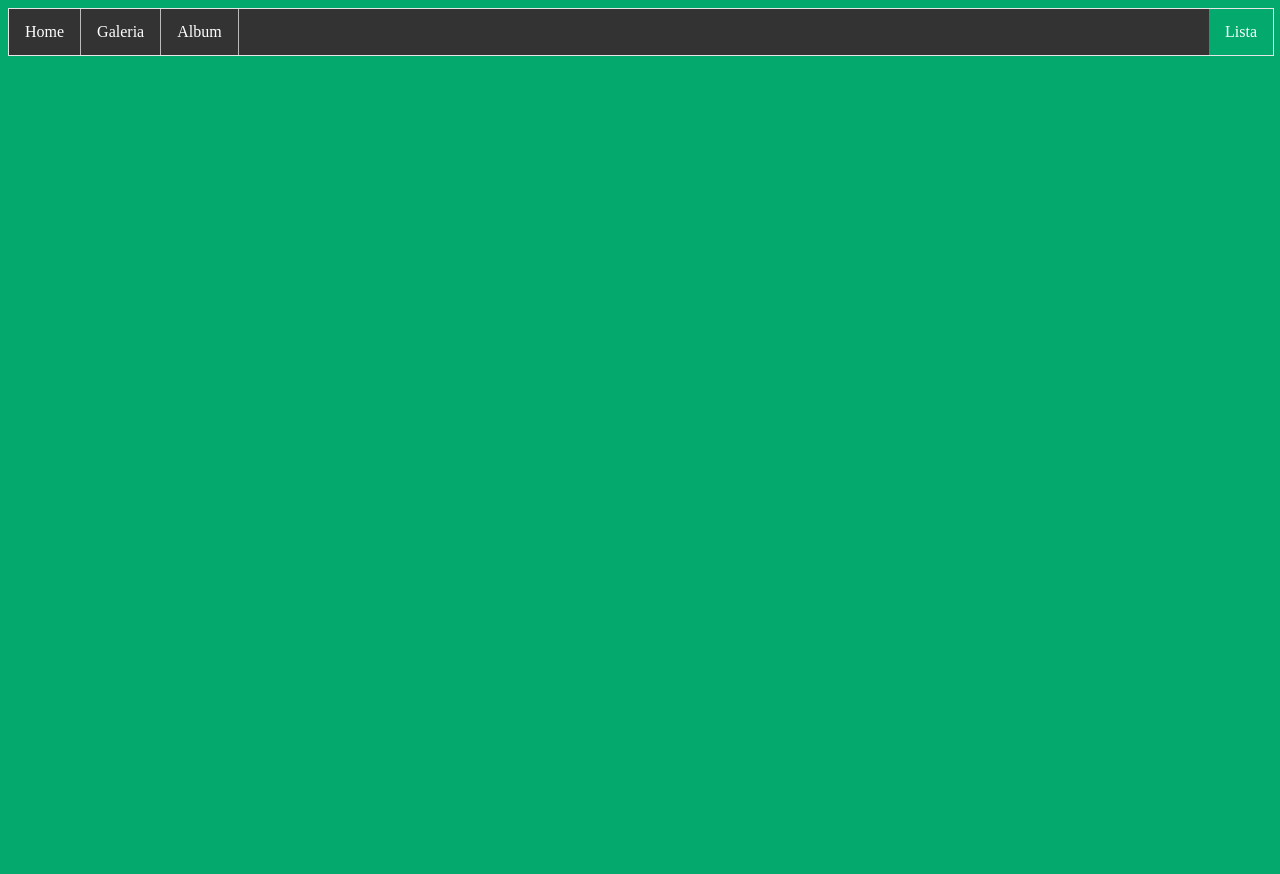
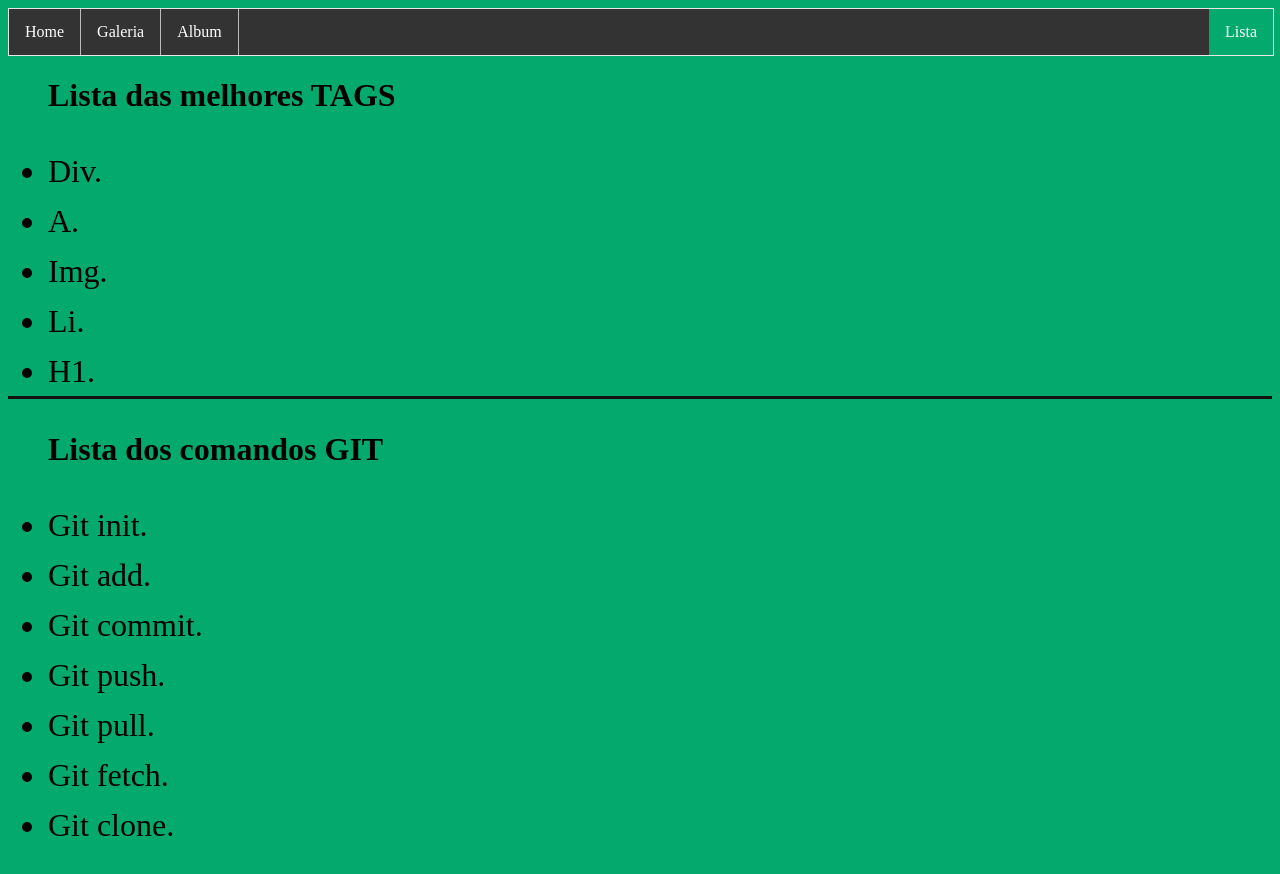
Before and after one commit to MiguelProgramas/PW-Personal-Website, a plain HTML site: page lista.html in a window 1280 px wide. Before the commit the page ends 800 px from the top, so only its background shows below. Drawn offline with Linux system fonts and the light colour scheme.

Commit message:
Finalização da página LISTA, contendo duas listas desordenadas e duas linhas horizontais, uma separando as duas listas, e a outra marcando o final das listas.

```diff
--- a/lista.html
+++ b/lista.html
@@ -1,5 +1,6 @@
 <!DOCTYPE html>
 <html lang="en">
+
 <head>
     <meta charset="UTF-8">
     <meta http-equiv="X-UA-Compatible" content="IE=edge">
@@ -9,7 +10,7 @@
 <style>
     body {
 
-background-color:#04AA6D;
+        background-color: #04AA6D;
     }
 
     #Menu {
@@ -17,7 +18,7 @@ background-color:#04AA6D;
         list-style-type: none;
         padding: 0%;
         margin: 0%;
-overflow:hidden;
+        overflow: hidden;
         background-color: #333;
         position: sticky;
         width: 100%;
@@ -27,7 +28,7 @@ top: 0%;
     }
 
     li {
-float:left
+        float: left
     }
 
     li a {
@@ -43,30 +44,74 @@ li a:hover:not(.Active) {
 
         background-color: #111;
     }
+
     .Active {
 
         background-color: #04AA6D;
     }
 
-.Menuzinho > li {
+    .Menuzinho>li {
 
         border-right: 1px solid #bbb;
     }
 
     li:last-child {
 
-border-right:none;
+        border-right: none;
+    }
+
+    .Lista-enunciado {
+
+        display: flex;
+        margin-left: 40px;
+    }
+
+    .Lista-conteúdo {
+
+        display: flex;
+        flex-direction: column;
+        font-size: xx-large;
+        border-bottom: 3px solid #111;
+        line-height: 50px;
+    }
+
+    .Lista-conteúdo:last-child {
+        border-bottom: none;
     }
 </style>
+
 <body>
     <ul id="Menu">
 
         <div class="Menuzinho">
 
-        <li><a href="index.html">Home</a></li>
-        <li><a href="galeria.html">Galeria</a></li>
-        <li><a href="album.html">Album</a></li>
-        <li class="Active" style="float: right;"><a href="lista.html">Lista</a></li>
+            <li><a title="Home" href="index.html">Home</a></li>
+            <li><a title="Galeria" href="galeria.html">Galeria</a></li>
+            <li><a title="Album" href="album.html">Album</a></li>
+            <li title="Lista" class="Active" style="float: right;"><a href="lista.html">Lista</a></li>
+    </ul>
+
+    <h1 class="Lista-enunciado">Lista das melhores TAGS</h1>
+
+    <ul class="Lista-conteúdo">
+        <li>Div.</li>
+        <li>A.</li>
+        <li>Img.</li>
+        <li>Li.</li>
+        <li>H1.</li>
+    </ul>
+
+    <h1 class="Lista-enunciado">Lista dos comandos GIT</h1>
+
+    <ul class="Lista-conteúdo">
+        <li>Git init.</li>
+        <li>Git add.</li>
+        <li>Git commit.</li>
+        <li>Git push.</li>
+        <li>Git pull.</li>
+        <li>Git fetch.</li>
+        <li>Git clone.</li>
     </ul>
 </body>
+
 </html>
```
Also changed, not shown: album.html (+4 -4 lines), galeria.html (+4 -4 lines). Lines whose indentation alone changed are shown as unchanged.
